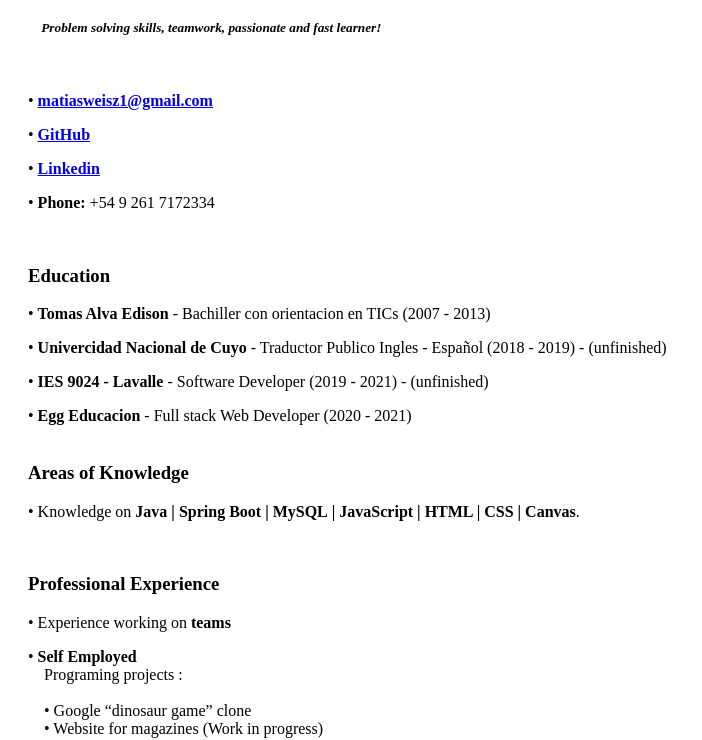
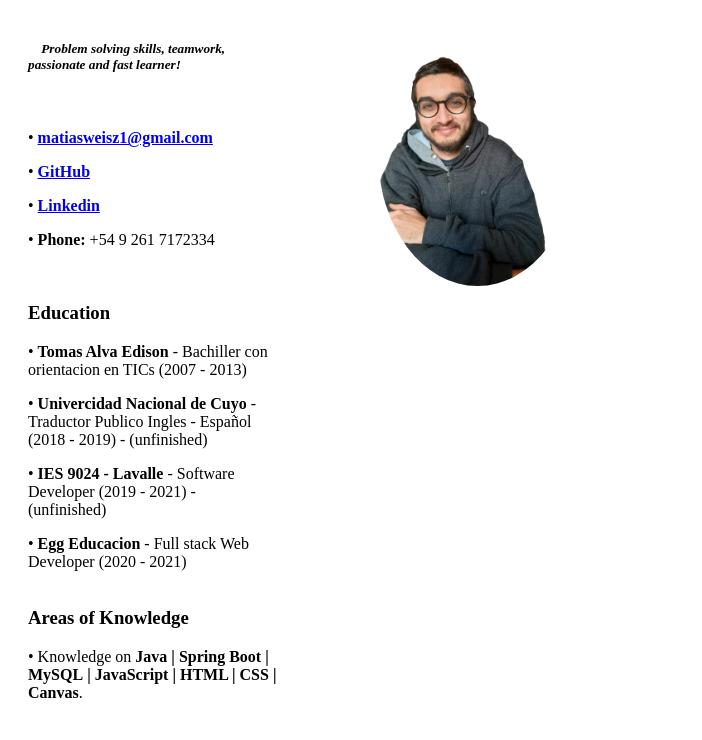
Before and after one commit to MatiasWeisz/matiasweisz.github.io, a plain HTML site: page resume.html in a window 1280 px wide. Shown: the part 61-801 px from the top of the page, without its empty margins (0-702 px from the left). Drawn offline with Linux system fonts and the light colour scheme.

Commit message:
Added photo

```diff
--- a/resume.html
+++ b/resume.html
@@ -13,6 +13,13 @@
 
 
     <p><h1>MATIAS WEISZ </h1></p>
+
+
+
+        <div style="width: 80%; float:right">
+            <img src="backgroundless weist.png" alt="" style="height: 20%; width: 20%; margin-left: 10%; padding: 2px; border-radius: 50%;" >
+         </div>
+        <div style="width: 20%; float:left">
 
         <h5><em>&emsp;Problem solving skills, teamwork, passionate and fast learner!</em></h5>
         <br>
@@ -76,6 +83,11 @@
 
 
 
+         </div>
+
+
+
+
 </div>
 
 </body>
```
Also changed, not shown: backgroundless weist.png (added).
